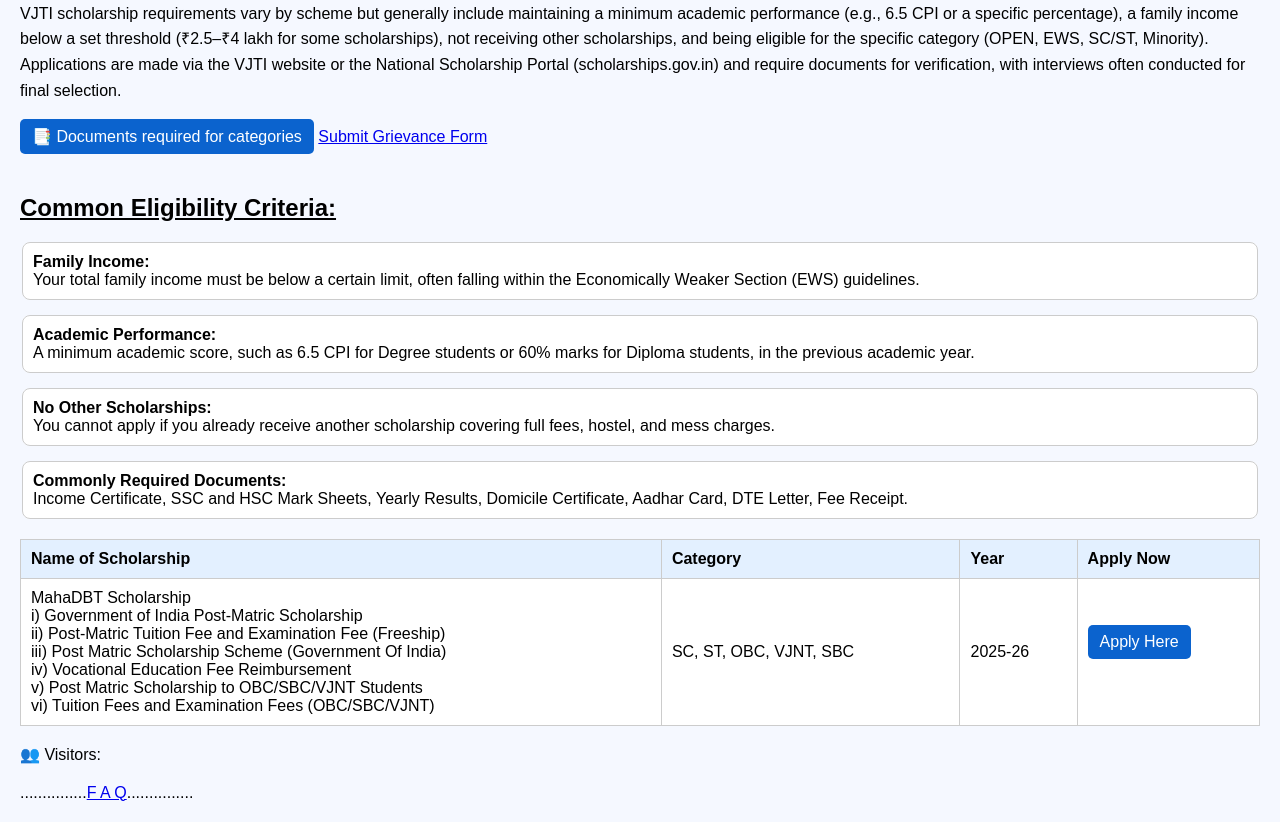
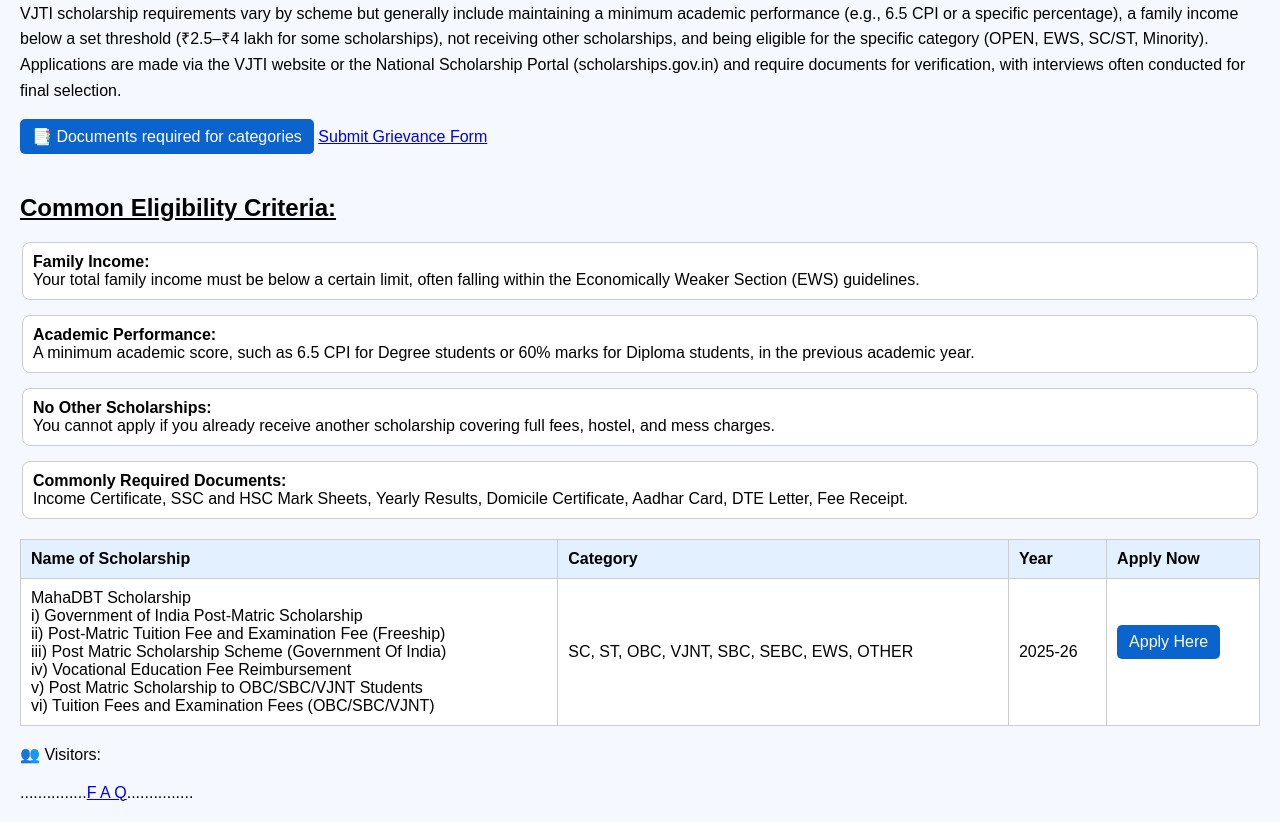
Before and after one commit to techprojectw/sf, a plain HTML site: page index.html in a window 1280 px wide. Shown: the part 79-901 px from the top of the page. Drawn offline with Linux system fonts and the light colour scheme.

Commit message:
Update index.html

```diff
--- a/index.html
+++ b/index.html
@@ -121,7 +121,7 @@
        v) Post Matric Scholarship to OBC/SBC/VJNT Students<br>
        vi) Tuition Fees and Examination Fees (OBC/SBC/VJNT)
      </td>
-     <td>SC, ST, OBC, VJNT, SBC</td>
+     <td>SC, ST, OBC, VJNT, SBC, SEBC, EWS, OTHER</td>
      <td>2025-26</td>
      <td>
        <a class="link-button" target="_blank" href="https://testdbtapp.mahaitgov.in/Login/Login">Apply Here</a>
```
